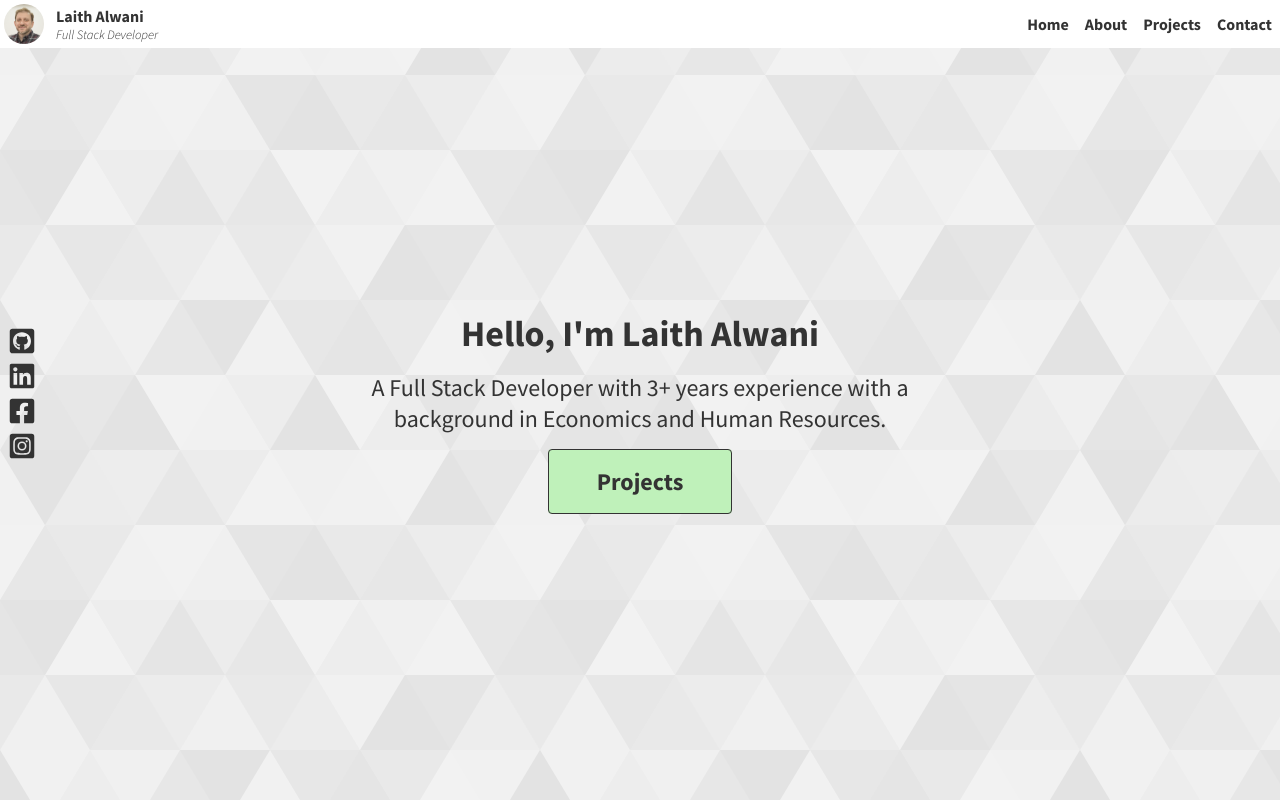
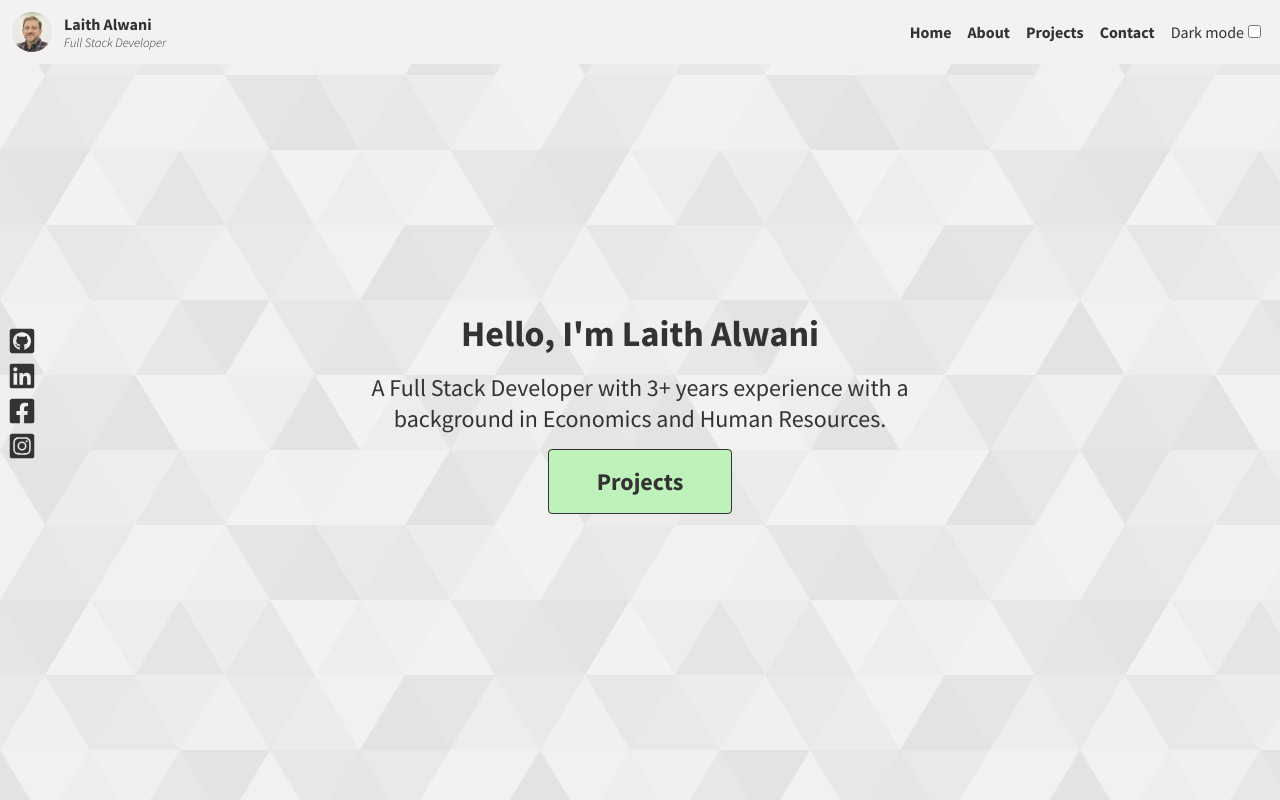
Before and after one commit to LaithAlwani/LaithAlwani, a Next.js app: page / in a window 1280 px wide. Shown: the top 800 px of the page. Built offline with nearby package versions, Linux system fonts and the light colour scheme.

Commit message:
adds dark mode

```diff
--- a/components/Main.jsx
+++ b/components/Main.jsx
@@ -3,7 +3,7 @@ import SocialLink from "./ui/SocialLink";
 export default function Main() {
 
   return (
-    <section className="section bg-green" id="home">
+    <section className="section bg" id="home">
       {/* <Image src="/images/green-bg.svg" alt="" fill objectFit="cover" priority /> */}
       <div className="main">
         <ul className="social-links-main">
--- a/components/layout/footer.js
+++ b/components/layout/footer.js
@@ -4,7 +4,7 @@ import SocialLink from "../ui/SocialLink";
 
 export default function Footer() {
   return (
-    <footer className="bg-green">
+    <footer className="bg">
       <Image src="/images/logo.png" width={48} height={48} alt="logo" />
       <ul>
        {socialLinksList.map((link, i)=>(
--- a/components/layout/navbar.js
+++ b/components/layout/navbar.js
@@ -1,6 +1,6 @@
 import Link from "next/link";
 import Image from "next/image";
-import { useState } from "react";
+import { useEffect, useState } from "react";
 import { MdMenu, MdClose } from "react-icons/md";
 
 export default function Navbar() {
@@ -27,7 +27,10 @@ export default function Navbar() {
         <div className="nav-links">
           <NavLinks />
         </div>
-        <button aria-label="nav-button" onClick={() => setToggleMenu(!toggleMenu)} className="mobile-nav-button">
+        <button
+          aria-label="nav-button"
+          onClick={() => setToggleMenu(!toggleMenu)}
+          className="mobile-nav-button">
           {!toggleMenu ? <MdMenu size={28} /> : <MdClose size={28} />}
         </button>
       </nav>
@@ -41,12 +44,39 @@ export default function Navbar() {
 }
 
 const NavLinks = () => {
+  const [isDark, setIsDark] = useState(false);
+
+  const setDark = () => {
+    localStorage.setItem("theme", "dark");
+    document.documentElement.setAttribute("data-theme", "dark");
+    setIsDark(true);
+  };
+
+  const setLight = () => {
+    localStorage.setItem("theme", "light");
+    document.documentElement.setAttribute("data-theme", "light");
+    setIsDark(false);
+  };
+
+  const toggleTheme = (e) => {
+    if (e.target.checked) setDark();
+    else setLight();
+  };
+
+  useEffect(() => {
+    setIsDark(localStorage.getItem("theme") === "dark" ? true : false);
+    document.documentElement.setAttribute("data-theme", localStorage.getItem("theme"));
+  }, [toggleTheme]);
   return (
     <>
       <a href="#home">Home</a>
       <a href="#about">About</a>
       <a href="#projects">Projects</a>
       <a href="#contact">Contact</a>
+      <label>
+        {isDark ? "Light" : "Dark"} mode
+        <input type="checkbox" checked={isDark} onChange={toggleTheme} />
+      </label>
     </>
   );
 };
--- a/styles/globals.css
+++ b/styles/globals.css
@@ -1,11 +1,21 @@
 @import url("https://fonts.googleapis.com/css2?family=Source+Sans+Pro:ital,wght@0,300;0,400;0,700;0,900;1,300&display=swap");
-:root{
-  --la-light-green:#BFF1BA;
-  --la-green:#73d473;
-  --la-dark-gray:#666;
-  --la-black:#333;
-  --la-off-white:#f2f2f2;
-  --border-radius:0.25rem;
+:root {
+  --la-light-green: #bff1ba;
+  --la-green: #73d473;
+  --la-dark-gray: #666;
+  --la-black: #333;
+  --la-off-white: #f2f2f2;
+  --border-radius: 0.25rem;
+  --background-color: var(--la-off-white);
+  --font-color: var(--la-black);
+  --svg-background:url("/images/bg-white.svg");
+}
+
+[data-theme="dark"] {
+  --background-color: var(--la-black);
+  --font-color: var(--la-off-white);
+  --svg-background:url("/images/bg-dark.svg");
+
 }
 *,
 *:before,
@@ -17,8 +27,8 @@ html {
 }
 /*general site styles*/
 body {
-  background: var(--la-off-white);
-  color: var(--la-black);
+  background-color: var(--background-color);
+  color: var(--font-color);
   font-family: "Source Sans Pro", sans-serif;
   margin: 0;
 }
@@ -30,13 +40,16 @@ a {
   font-weight: 700;
 }
 
-
-
 h1,
 h2,
 h3 {
   margin-block-start: 0.5rem;
   margin-block-end: 1rem;
+}
+
+label{
+  color: var(--font-color);
+  padding: 0.5rem;
 }
 
 #main {
@@ -61,6 +74,7 @@ h3 {
 
 .btn {
   background-color: var(--la-light-green);
+  color: var(--la-black);
   padding: 1rem;
   font-weight: 700;
   border: 0.1rem solid;
@@ -69,19 +83,20 @@ h3 {
   cursor: pointer;
 }
 
-.bg-green {
-  background: url("/images/bg-white.svg");
+.bg {
+  background: var(--svg-background)
 }
 
 /*Navbar*/
 nav {
+  background-color: var(--background-color);
   position: fixed;
+  padding: 0.5rem;
   width: 100%;
   left: 0;
   display: flex;
   justify-content: flex-end;
   align-items: center;
-  background-color: white;
   z-index: 3;
 }
 
@@ -108,33 +123,34 @@ nav a:focus {
   display: flex;
 }
 
-.my-title-container{
+.my-title-container {
   display: flex;
   flex-direction: column;
   justify-content: center;
 }
 
-.my-title-container em{
+.my-title-container em {
   font-size: 0.8rem;
 }
 
 /*mobile Navbar*/
 .mobile-nav-button {
+  color: var(--font-color);
   position: relative;
   display: none;
   background-color: transparent;
-  border: none ;
+  border: none;
   justify-content: center;
   align-items: center;
 }
 
 .nav-mobile {
+  background-color: var(--background-color);
   position: fixed;
   width: 100%;
   display: flex;
   flex-direction: column;
-  padding-block-start: 3rem;
-  background-color: white;
+  padding-block-start: 4rem;
   z-index: 2;
 }
 .nav-mobile a {
@@ -190,20 +206,20 @@ nav a:focus {
   text-decoration: underline;
 }
 
-.skill-list{
+.skill-list {
   list-style: none;
   padding-inline-start: 1rem;
   display: flex;
   flex-wrap: wrap;
-  gap:0.5rem
+  gap: 0.5rem;
 }
-.skill-list li{
+.skill-list li {
   background-color: var(--la-light-green);
+  color: var(--la-black);
   font-weight: 700;
   padding: 0.5rem;
   border-radius: var(--border-radius);
   border: 0.1rem solid;
-
 }
 
 /*projects section*/
@@ -262,7 +278,7 @@ form textarea:focus {
   box-shadow: 2px 2px 10px #969696;
 }
 
-label {
+form label {
   color: var(--la-dark-gray);
   width: 100%;
   font-size: 1rem;
@@ -303,7 +319,7 @@ label {
 /*footer*/
 footer {
   text-align: center;
-  padding-block-start:1rem;
+  padding-block-start: 1rem;
 }
 
 footer ul {
```
Also changed, not shown: public/images/bg-dark.svg (added).
